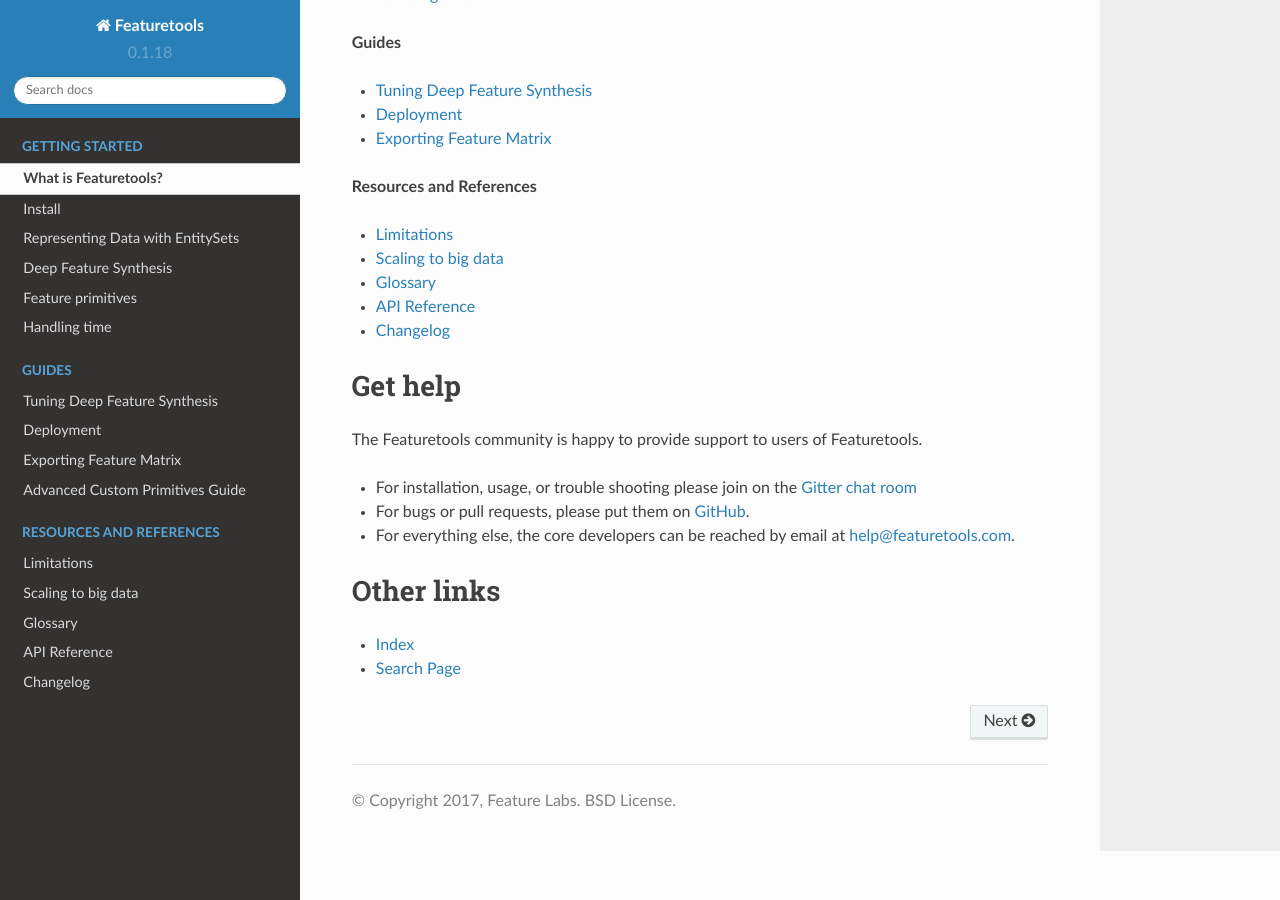
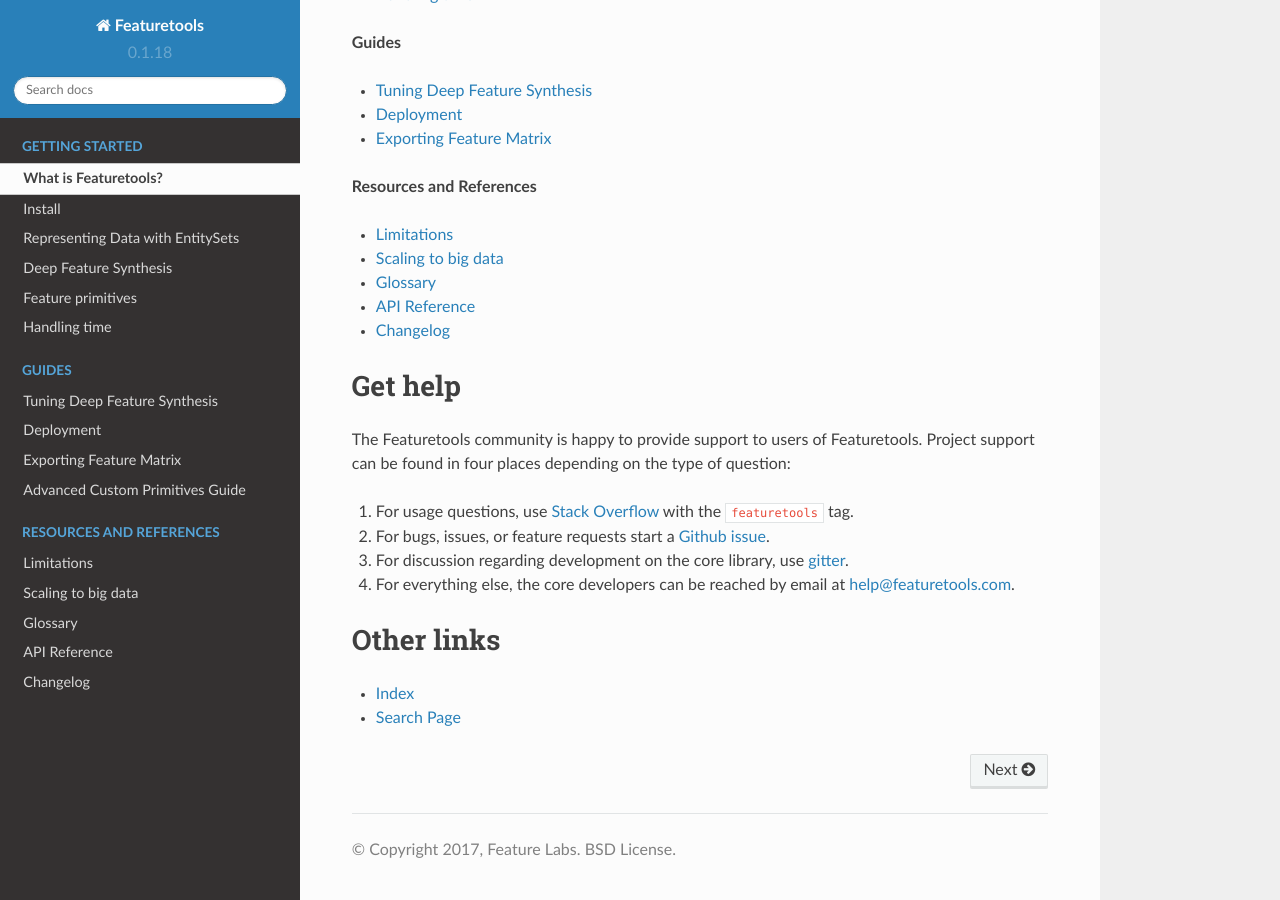
Before and after one commit to alteryx/featuretools, a Sphinx documentation site: the page built from docs/source/index.rst, in a window 1280 px wide and 900 px high, scrolled down 2691 px. Built offline with Sphinx 7.4.7 and the Read the Docs theme 2.0.0, drawn with Linux system fonts in a browser that asks for light colours; comment, search, counter and statistics services are not loaded.

Commit message:
Update support section of README and docs

```diff
--- a/docs/source/index.rst
+++ b/docs/source/index.rst
@@ -237,11 +237,12 @@
 
 Get help
 --------
-The Featuretools community is happy to provide support to users of Featuretools.
+The Featuretools community is happy to provide support to users of Featuretools. Project support can be found in four places depending on the type of question:
 
-* For installation, usage, or trouble shooting please join on the `Gitter chat room <https://gitter.im/featuretools/featuretools>`_
-* For bugs or pull requests, please put them on `GitHub <https://github.com/featuretools/featuretools>`_.
-* For everything else, the core developers can be reached by email at help@featuretools.com.
+1. For usage questions, use `Stack Overflow <https://stackoverflow.com/questions/tagged/featuretools>`_ with the ``featuretools`` tag.
+2. For bugs, issues, or feature requests start a `Github issue <https://github.com/featuretools/featuretools/issues>`_.
+3. For discussion regarding development on the core library, use `gitter <https://gitter.im/featuretools/featuretools>`_.
+4. For everything else, the core developers can be reached by email at help@featuretools.com.
 
 
 Other links
```
Also changed, not shown: README.md (+6 -1 lines).
